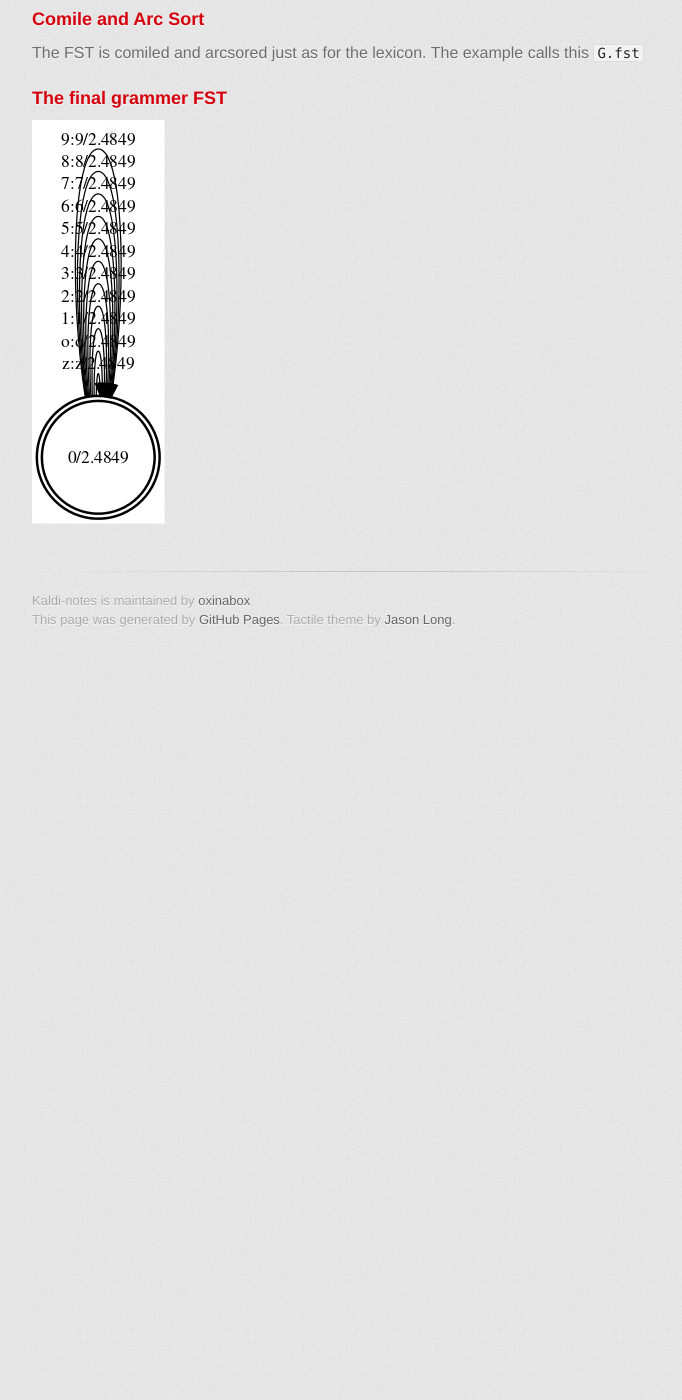
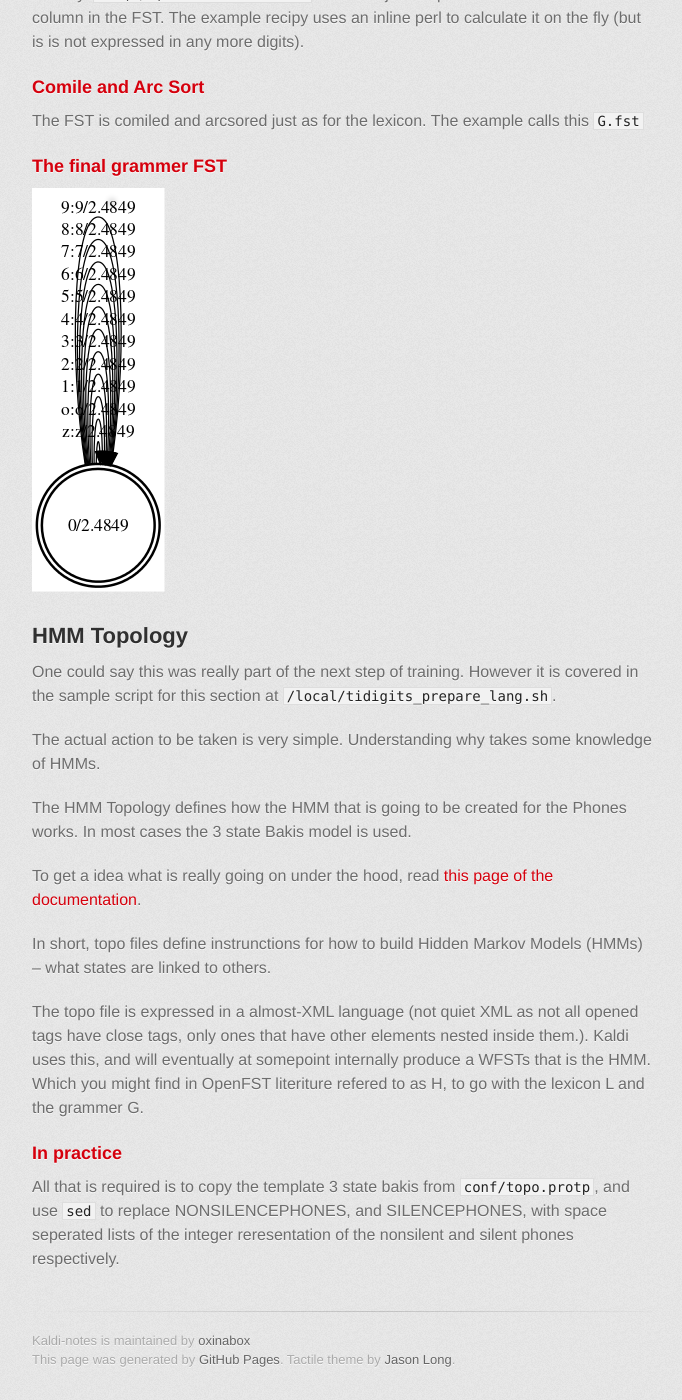
Before and after one commit to oxinabox/Kaldi-Notes, a Jekyll site: the page built from tidigits/lang_prep.md, in a window 1280 px wide and 1400 px high, scrolled down 4558 px. Shown: the whole window, without its empty margins (298-980 px from the left). Built offline with Jekyll 4.4.1, drawn with Linux system fonts in a browser that asks for light colours; some web fonts are replaced; Markdown is read by kramdown in place of the engine named in the settings; before the commit the page ends 5218 px from its top, so only the background shows below that; some of the changed text lies outside the part shown.

Commit message:
=quick submission.

```diff
--- a/tidigits/lang_prep.md
+++ b/tidigits/lang_prep.md
@@ -5,7 +5,11 @@ title: Language Preparation
 #Language Preparation
 [The offical kaldi documentation on this section](http://kaldi.sourceforge.net/data_prep.html#data_prep_lang).
 
+This section covers the same content as the recipe script in `/local/tidigits_prepare_lang.sh`
+
 To understand this section you should first [understand openFST]( ../fst-example/intro_to_OpenFST.md).
+
+
 
 ##The Phones
 Kaldi expects a number of files to be in the `data/lang/phones/` directory.
@@ -147,3 +151,24 @@ The example calls this `G.fst`
 ###The final grammer FST
 
 ![grammer fst](./grammerFST.png)
+
+##HMM Topology
+One could say this was really part of the next step of training.
+However it is covered in the sample script for this section at `/local/tidigits_prepare_lang.sh`.
+
+The actual action to be taken is very simple.
+Understanding why takes some knowledge of HMMs.
+
+The HMM Topology defines how the HMM that is going to be created for the Phones works.
+In most cases the 3 state Bakis model is used.
+
+To get a idea what is really going on under the hood,
+read [this page of the documentation](http://kaldi.sourceforge.net/hmm.html).
+
+In short, topo files define instrunctions for how to build Hidden Markov Models (HMMs) -- what states are linked to others.
+
+The topo file is expressed in a almost-XML language (not quiet XML as not all opened tags have close tags, only ones that have other elements nested inside them.). Kaldi uses this, and will eventually at somepoint internally produce a WFSTs that is the HMM. Which you might find in OpenFST literiture refered to as H, to go with the lexicon L and the grammer G.
+
+###In practice
+All that is required is to copy the template 3 state bakis from `conf/topo.protp`,
+and use `sed` to replace NONSILENCEPHONES, and SILENCEPHONES, with space seperated lists of the integer reresentation of the nonsilent and silent phones respectively.
```
